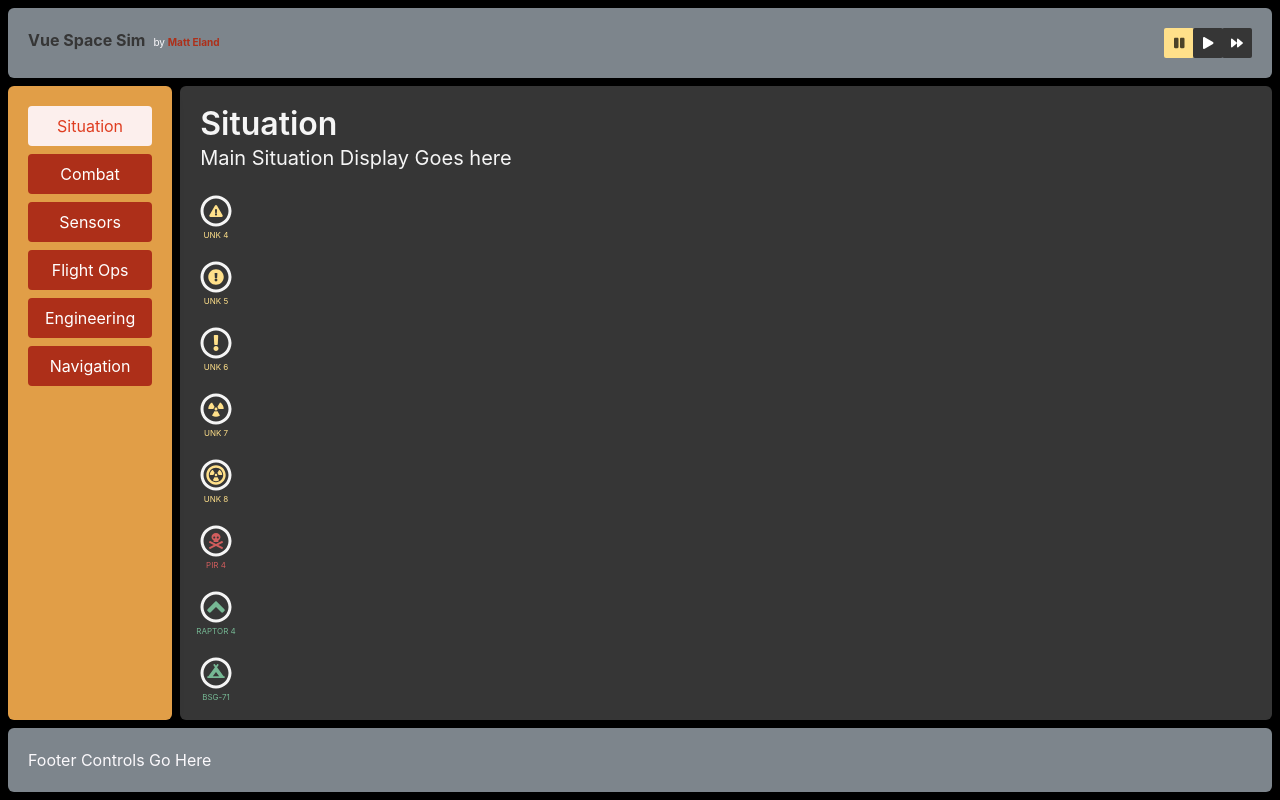
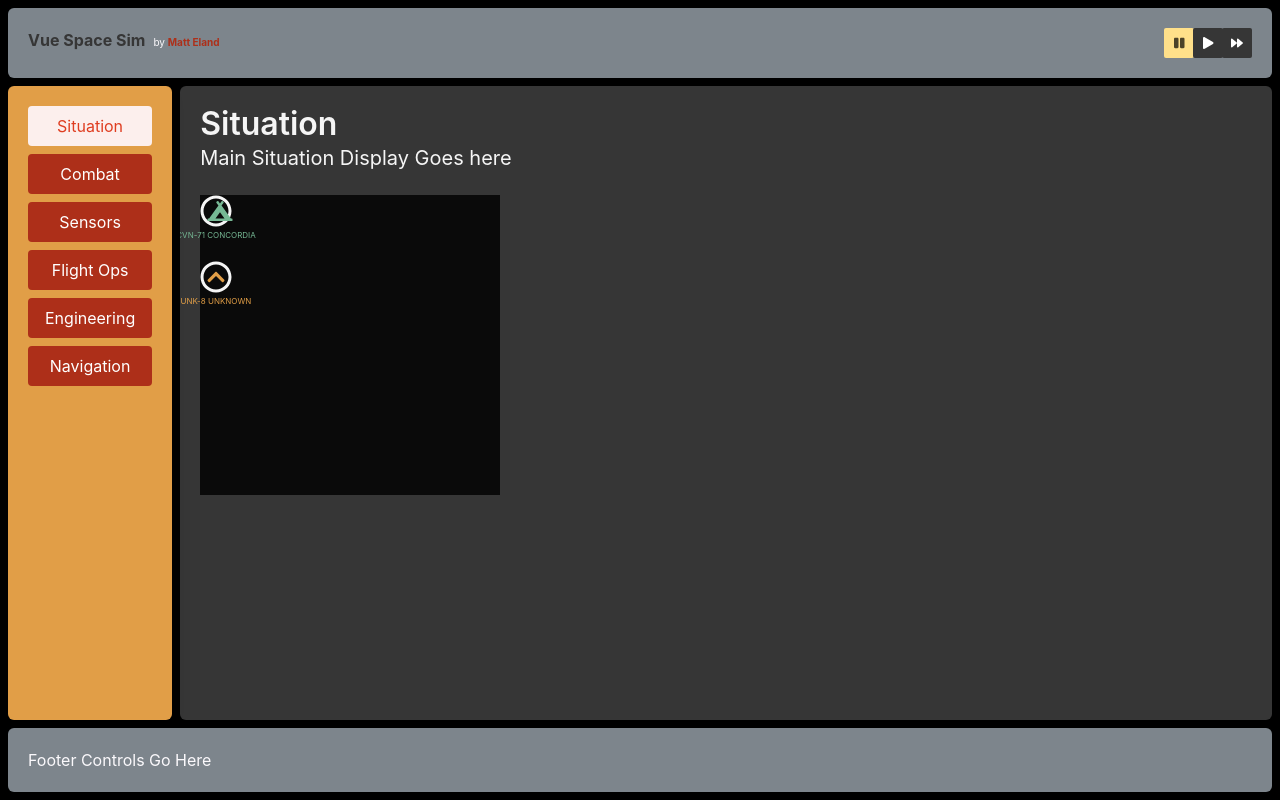
Before and after one commit to IntegerMan/vue-space-sim, a Vue app: page /game/sitrep in a window 1280 px wide. Built offline with nearby package versions, Linux system fonts and the light colour scheme.

Commit message:
More data driven grid / ship components

```diff
--- a/src/components/ShipIcon.vue
+++ b/src/components/ShipIcon.vue
@@ -9,24 +9,51 @@
 </template>
 
 <script>
+import Classification from '../enums/Classification.js';
+import ContactType from '../enums/ContactType.js';
+
 export default {
     name: 'ShipIcon',
     props: {
-        text: {
-            type: String,
-            default: 'UNKNOWN',
+        contact: {
+            type: Object,
+            required: true,
         },
-        transform: {
-            type: String,
-            default: 'shrink-2',
+    },
+    computed: {
+        color() {
+            switch (this.contact.classification) {
+                case Classification.FRIENDLY:
+                    return 'has-text-success';
+                case Classification.HOSTILE:
+                    return 'has-text-danger';
+                case Classification.CIVILLIAN:
+                    return 'has-text-info';
+                case Classification.UNCLASSIFIED:
+                    return 'has-text-primary';
+                default:
+                    return 'has-text-warning';
+            }
         },
-        color: {
-            type: String,
-            default: 'has-text-warning',
+        transform() {
+            return 'shrink-6';
         },
-        icon: {
-            type: [String, Object],
-            default: () => ['fas', 'angle-up'],
+        text() {
+            return `${this.contact.code} ${this.contact.name}`;
+        },
+        icon() {
+            switch (this.contact.contactType) {
+                case ContactType.FIGHTER:
+                    return ['fas', 'chevron-up']; // Alt: 'arrow-up'
+                case ContactType.CARRIER:
+                    return ['fas', 'campground'];
+                case ContactType.PIRATE:
+                    return ['fas', 'skull-crossbones'];
+                case ContactType.RADIOLOGICAL:
+                    return ['fas', 'radiation']; // Alt: 'radiation'
+                default:
+                    return ['fas', 'exclamation']; // Alt: 'exclamation-triangle', 'exclamation-circle'
+            }
         },
     },
 };
--- /dev/null
+++ b/src/components/SituationGrid.vue
@@ -0,0 +1,28 @@
+<template>
+    <div class="situation-grid has-background-black">
+        <ship-icon v-for="contact of contacts" :key="contact.id" :contact="contact" />
+    </div>
+</template>
+
+<script>
+import ShipIcon from '@/components/ShipIcon.vue';
+
+export default {
+    name: 'SituationGrid',
+    components: {
+        ShipIcon,
+    },
+    computed: {
+        contacts() {
+            return this.$store.state.contacts;
+        },
+    },
+};
+</script>
+
+<style lang="scss">
+.situation-grid {
+    width: 300px;
+    height: 300px;
+}
+</style>
--- /dev/null
+++ b/src/enums/Classification.js
@@ -0,0 +1,9 @@
+const Classification = {
+    UNCLASSIFIED: 0,
+    HOSTILE: 1,
+    FRIENDLY: 2,
+    CIVILLIAN: 3,
+    UNKNOWN: 4,
+};
+
+export default Classification;
--- /dev/null
+++ b/src/enums/ContactType.js
@@ -0,0 +1,8 @@
+const ContactType = {
+    UNCLASSIFIED: 0,
+    FIGHTER: 1,
+    CARRIER: 2,
+    FREIGHTER: 3,
+};
+
+export default ContactType;
--- a/src/store/index.js
+++ b/src/store/index.js
@@ -1,11 +1,35 @@
 import Vue from 'vue';
 import Vuex from 'vuex';
+
+import Classification from '../enums/Classification.js';
+import ContactType from '../enums/ContactType.js';
 
 Vue.use(Vuex);
 
 export default new Vuex.Store({
     state: {
         speed: 0,
+        contacts: [
+            {
+                id: 1,
+                code: 'CVN-71',
+                name: 'Concordia',
+                isPlayer: true,
+                classification: Classification.FRIENDLY,
+                contactType: ContactType.CARRIER,
+                x: 84,
+                y: 350,
+            },
+            {
+                id: 2,
+                code: 'UNK-8',
+                name: 'Unknown',
+                classification: Classification.UNCLASSIFIED,
+                contactType: ContactType.FIGHTER,
+                x: 420,
+                y: 881,
+            },
+        ],
     },
     getters: {},
     actions: {
--- a/src/views/Combat.vue
+++ b/src/views/Combat.vue
@@ -6,12 +6,15 @@
         <h2 class="subtitle has-text-light">
             Combat Display Goes here
         </h2>
+        <situation-grid />
     </div>
 </template>
 
 <script>
+import SituationGrid from '@/components/SituationGrid.vue';
+
 export default {
     name: 'Combat',
-    components: {},
+    components: { SituationGrid },
 };
 </script>
--- a/src/views/FlightOps.vue
+++ b/src/views/FlightOps.vue
@@ -6,12 +6,15 @@
         <h2 class="subtitle has-text-light">
             Flight Operations Display Goes here
         </h2>
+        <situation-grid />
     </div>
 </template>
 
 <script>
+import SituationGrid from '@/components/SituationGrid.vue';
+
 export default {
     name: 'FlightOps',
-    components: {},
+    components: { SituationGrid },
 };
 </script>
--- a/src/views/Navigation.vue
+++ b/src/views/Navigation.vue
@@ -6,12 +6,15 @@
         <h2 class="subtitle has-text-light">
             Navigation Display Goes here
         </h2>
+        <situation-grid />
     </div>
 </template>
 
 <script>
+import SituationGrid from '@/components/SituationGrid.vue';
+
 export default {
     name: 'Navigation',
-    components: {},
+    components: { SituationGrid },
 };
 </script>
--- a/src/views/Sensors.vue
+++ b/src/views/Sensors.vue
@@ -6,12 +6,15 @@
         <h2 class="subtitle has-text-light">
             Sensors Display Goes here
         </h2>
+        <situation-grid />
     </div>
 </template>
 
 <script>
+import SituationGrid from '@/components/SituationGrid.vue';
+
 export default {
     name: 'Sensors',
-    components: {},
+    components: { SituationGrid },
 };
 </script>
--- a/src/views/Situation.vue
+++ b/src/views/Situation.vue
@@ -7,34 +7,15 @@
             Main Situation Display Goes here
         </h2>
 
-        <ship-icon text="UNK 4" icon="exclamation-triangle" transform="shrink-10 left-1" />
-        <ship-icon text="UNK 5" icon="exclamation-circle" transform="shrink-8" />
-        <ship-icon text="UNK 6" icon="exclamation" transform="shrink-8" />
-        <ship-icon text="UNK 7" icon="radiation" transform="shrink-8" />
-        <ship-icon text="UNK 8" icon="radiation-alt" transform="shrink-6" />
-        <ship-icon
-            text="PIR 4"
-            icon="skull-crossbones"
-            transform="shrink-8"
-            color="has-text-danger"
-        />
-        <ship-icon text="RAPTOR 4" color="has-text-success" />
-        <ship-icon
-            text="BSG-71"
-            color="has-text-success"
-            icon="campground"
-            transform="shrink-9 left-2 up-1"
-        />
-        <ship-icon text="CYL-R 1" color="has-text-danger" />
-        <ship-icon text="CIV 1447" color="has-text-info" />
+        <situation-grid />
     </div>
 </template>
 
 <script>
-import ShipIcon from '@/components/ShipIcon.vue';
+import SituationGrid from '@/components/SituationGrid.vue';
 
 export default {
     name: 'Situation',
-    components: { ShipIcon },
+    components: { SituationGrid },
 };
 </script>
```
